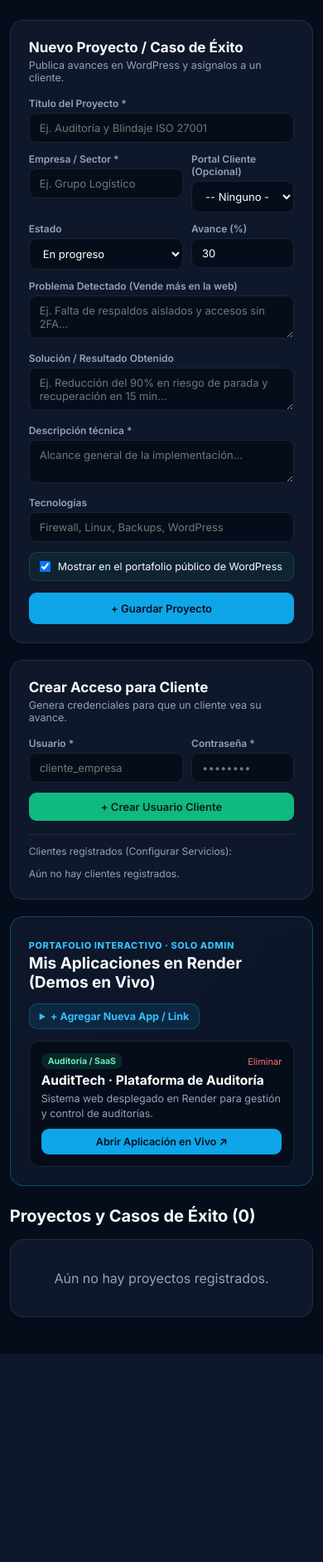
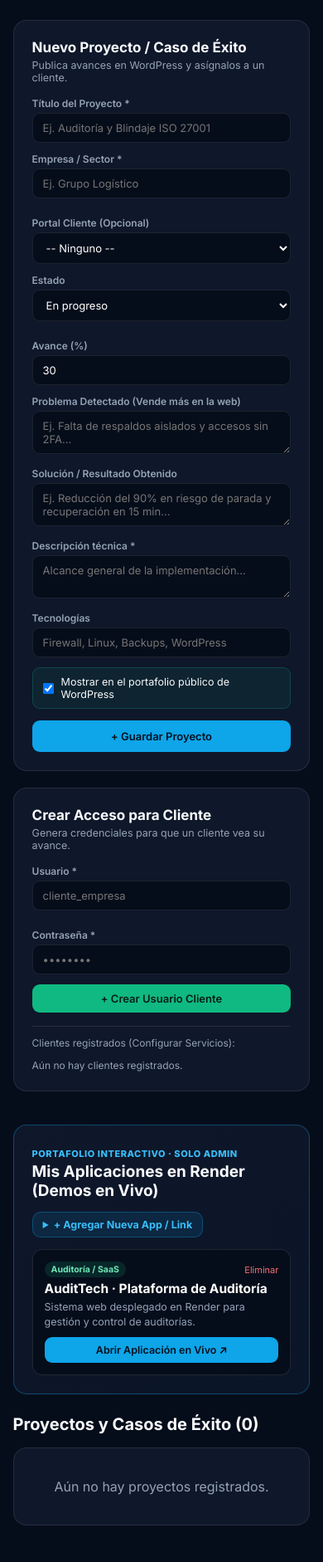
Before and after one commit to hccomputer1105/solucioneshc, a Django app: page /dashboard/ in a window 390 px wide. Shown: the part 101-1983 px from the top of the page at 83% size. Before the commit the page ends 1732 px from the top, so only its background shows below. Run offline with Django 5.2, Linux system fonts and the light colour scheme; the visitor is signed in with stand-in values (Sample User, id 1); data comes from the database, SQL or seed files in the repository; data that the repository does not hold is empty.

Commit message:
Listo para produccion en Render con nuevos mejora para la vista admin

```diff
--- a/templates/dashboard.html
+++ b/templates/dashboard.html
@@ -93,15 +93,22 @@
       border: 1px solid rgba(239, 68, 68, 0.3);
     }
 
+    /* LAYOUT RESPONSIVO: PC (2 columnas amplias) */
     .main-grid {
       width: 100%;
       max-width: 100%;
       margin: 24px 0;
       padding: 0 3%;
       display: grid;
-      grid-template-columns: 420px 1fr;
+      grid-template-columns: 420px minmax(0, 1fr);
       gap: 28px;
       align-items: start;
+    }
+
+    .col-izquierda,
+    .col-derecha {
+      width: 100%;
+      min-width: 0;
     }
 
     .panel-box {
@@ -139,6 +146,7 @@
     input[type="password"],
     input[type="email"],
     input[type="number"],
+    input[type="url"],
     select,
     textarea {
       width: 100%;
@@ -290,11 +298,26 @@
       padding: 22px;
     }
 
-    @media (max-width: 900px) {
+    /* TABLET (769px a 1100px: dos columnas proporcionales) */
+    @media (max-width: 1100px) {
+      .main-grid {
+        grid-template-columns: 340px minmax(0, 1fr);
+        gap: 20px;
+        padding: 0 2.5%;
+      }
+    }
 
+    /* TELÉFONO (768px o menos: una sola columna apilada al 100%) */
+    @media (max-width: 768px) {
       .main-grid,
-      .case-preview {
+      .case-preview,
+      .row-2 {
         grid-template-columns: 1fr;
+      }
+
+      .main-grid {
+        padding: 0 4%;
+        gap: 20px;
       }
     }
   </style>
@@ -312,16 +335,17 @@
   </header>
 
   {% if mensaje %}
-  <div style="max-width:1280px; margin:16px auto 0; padding:0 5%;">
-    <div
-      style="padding:12px 16px; border-radius:10px; background:rgba(16,185,129,0.15); border:1px solid rgba(16,185,129,0.4); color:#6EE7B7; font-size:13.5px;">
+  <div style="width:100%; margin:16px 0 0; padding:0 3%;">
+    <div style="padding:12px 16px; border-radius:10px; background:rgba(16,185,129,0.15); border:1px solid rgba(16,185,129,0.4); color:#6EE7B7; font-size:13.5px;">
       {{ mensaje }}
     </div>
   </div>
   {% endif %}
 
   <main class="main-grid">
-    <aside>
+
+    <!-- COLUMNA IZQUIERDA: FORMULARIOS Y CLIENTES -->
+    <aside class="col-izquierda">
       <!-- FORMULARIO NUEVO PROYECTO / CASO DE ÉXITO -->
       <div class="panel-box">
         <h2>Nuevo Proyecto / Caso de Éxito</h2>
@@ -365,18 +389,15 @@
           </div>
           <div class="field">
             <label>Problema Detectado (Vende más en la web)</label>
-            <textarea name="problema_detectado" rows="2"
-              placeholder="Ej. Falta de respaldos aislados y accesos sin 2FA..."></textarea>
+            <textarea name="problema_detectado" rows="2" placeholder="Ej. Falta de respaldos aislados y accesos sin 2FA..."></textarea>
           </div>
           <div class="field">
             <label>Solución / Resultado Obtenido</label>
-            <textarea name="resultado_obtenido" rows="2"
-              placeholder="Ej. Reducción del 90% en riesgo de parada y recuperación en 15 min..."></textarea>
+            <textarea name="resultado_obtenido" rows="2" placeholder="Ej. Reducción del 90% en riesgo de parada y recuperación en 15 min..."></textarea>
           </div>
           <div class="field">
             <label>Descripción técnica *</label>
-            <textarea name="descripcion" rows="2" placeholder="Alcance general de la implementación..."
-              required></textarea>
+            <textarea name="descripcion" rows="2" placeholder="Alcance general de la implementación..." required></textarea>
           </div>
           <div class="field">
             <label>Tecnologías</label>
@@ -415,52 +436,47 @@
         </form>
 
         <div style="margin-top:16px; border-top:1px solid var(--border); padding-top:12px;">
-          <span style="font-size:12px; color:var(--text-gray); display:block; margin-bottom:8px;">Clientes registrados
-            (Configurar Servicios):</span>
+          <span style="font-size:12px; color:var(--text-gray); display:block; margin-bottom:8px;">Clientes registrados (Configurar Servicios):</span>
           {% for c in clientes %}
           <div style="display:flex; justify-content:space-between; align-items:center; padding:6px 0; font-size:13px;">
             <span>{{ c.username }}</span>
             <div style="display:flex; gap:6px;">
-              <a href="{% url 'admin_gestionar_tarjeta' c.id %}" class="btn btn-ghost"
-                style="padding:5px 9px; font-size:11px;">Tarjeta</a>
-              <a href="{% url 'admin_gestionar_publicidad' c.id %}" class="btn btn-ghost"
-                style="padding:5px 9px; font-size:11px; color:#38BDF8;">Publicidad</a>
+              <a href="{% url 'admin_gestionar_tarjeta' c.id %}" class="btn btn-ghost" style="padding:5px 9px; font-size:11px;">Tarjeta</a>
+              <a href="{% url 'admin_gestionar_publicidad' c.id %}" class="btn btn-ghost" style="padding:5px 9px; font-size:11px; color:#38BDF8;">Publicidad</a>
             </div>
           </div>
-    </aside>
           {% empty %}
           <span style="font-size:12px; color:var(--text-gray);">Aún no hay clientes registrados.</span>
           {% endfor %}
         </div>
       </div>
+    </aside>
+
+    <!-- COLUMNA DERECHA: PAGOS PENDIENTES, APPS EN RENDER Y PROYECTOS -->
+    <section class="col-derecha">
 
       {% if pagos_pendientes %}
       <div class="panel-box" style="border-color:rgba(245,158,11,0.45); background:rgba(245,158,11,0.07);">
-      <h3 style="font-size:16px; color:#FCD34D; margin-bottom:10px;">Pagos de Tarjetas Digitales por Validar ({{
-        pagos_pendientes|length }})</h3>
+        <h3 style="font-size:16px; color:#FCD34D; margin-bottom:10px;">Pagos de Tarjetas Digitales por Validar ({{ pagos_pendientes|length }})</h3>
         {% for pago in pagos_pendientes %}
-      <div
-        style="display:flex; justify-content:space-between; align-items:center; flex-wrap:wrap; gap:10px; padding:10px 0; border-bottom:1px solid rgba(255,255,255,0.08); font-size:13px;">
+        <div style="display:flex; justify-content:space-between; align-items:center; flex-wrap:wrap; gap:10px; padding:10px 0; border-bottom:1px solid rgba(255,255,255,0.08); font-size:13px;">
           <div>
             <strong>{{ pago.tarjeta.codigo_suscripcion }}</strong> ({{ pago.tarjeta.nombre_completo }}) —
-          {{ pago.get_plan_solicitado_display }} · {{ pago.metodo_pago }} · Ref: <strong>{{ pago.referencia
-            }}</strong>
+            {{ pago.get_plan_solicitado_display }} · {{ pago.metodo_pago }} · Ref: <strong>{{ pago.referencia }}</strong>
             ({{ pago.monto }})
-          {% if pago.comprobante %}<a href="{{ pago.comprobante.url }}" target="_blank"
-            style="color:#38BDF8; margin-left:6px;">[Ver Capture]</a>{% endif %}
+            {% if pago.comprobante %}
+            <a href="{{ pago.comprobante.url }}" target="_blank" style="color:#38BDF8; margin-left:6px;">[Ver Capture]</a>
+            {% endif %}
           </div>
           <div style="display:flex; gap:6px;">
-          <a href="{% url 'admin_validar_pago' pago.id 'aprobar' %}" class="btn btn-emerald"
-            style="padding:6px 12px; font-size:12px;">Aprobar y Renovar</a>
-          <a href="{% url 'admin_validar_pago' pago.id 'rechazar' %}" class="btn btn-danger"
-            style="padding:6px 12px; font-size:12px;">Rechazar</a>
+            <a href="{% url 'admin_validar_pago' pago.id 'aprobar' %}" class="btn btn-emerald" style="padding:6px 12px; font-size:12px;">Aprobar y Renovar</a>
+            <a href="{% url 'admin_validar_pago' pago.id 'rechazar' %}" class="btn btn-danger" style="padding:6px 12px; font-size:12px;">Rechazar</a>
           </div>
         </div>
         {% endfor %}
       </div>
       {% endif %}
-    <!-- LISTADO DE PROYECTOS -->
-    <section>
+
       <!-- SECCIÓN EXCLUSIVA ADMIN GENERAL: MIS APPS Y DEMOS EN RENDER -->
       <div class="panel-box" style="margin-bottom: 24px; border: 1px solid rgba(14, 165, 233, 0.35); background: linear-gradient(145deg, #0F172A, #0B1528);">
         <div style="display:flex; justify-content:space-between; align-items:center; flex-wrap:wrap; gap:10px; margin-bottom:14px;">
@@ -470,7 +486,7 @@
           </div>
           <details style="background:rgba(14,165,233,0.12); border:1px solid rgba(14,165,233,0.3); border-radius:10px; padding:7px 12px;">
             <summary style="cursor:pointer; font-size:12.5px; font-weight:700; color:#38BDF8;">+ Agregar Nueva App / Link</summary>
-            <form method="POST" style="margin-top:12px; display:grid; gap:8px; min-width:280px;">
+            <form method="POST" style="margin-top:12px; display:grid; gap:8px; min-width:260px;">
               {% csrf_token %}
               <input type="hidden" name="accion" value="crear_app_demo">
               <input type="text" name="app_nombre" placeholder="Nombre (Ej: AuditTech)" required>
@@ -508,6 +524,8 @@
           {% endfor %}
         </div>
       </div>
+
+      <!-- LISTADO DE PROYECTOS Y CASOS DE ÉXITO -->
       <h2 style="font-size:20px; margin-bottom:16px;">Proyectos y Casos de Éxito ({{ proyectos|length }})</h2>
 
       <div class="project-list">
@@ -563,6 +581,7 @@
         </div>
         {% endfor %}
       </div>
+
     </section>
   </main>
 
@@ -574,8 +593,7 @@
         {% csrf_token %}
         <div class="field"><label>Título</label><input type="text" name="titulo" id="edit-titulo" required></div>
         <div class="row-2">
-          <div class="field"><label>Empresa / Sector</label><input type="text" name="cliente" id="edit-cliente"
-              required></div>
+          <div class="field"><label>Empresa / Sector</label><input type="text" name="cliente" id="edit-cliente" required></div>
           <div class="field">
             <label>Cliente Asignado</label>
             <select name="cliente_usuario" id="edit-cliente-usuario">
@@ -595,15 +613,11 @@
               <option value="Completado">Completado</option>
             </select>
           </div>
-          <div class="field"><label>Avance (%)</label><input type="number" name="progreso" id="edit-progreso" min="0"
-              max="100" required></div>
+          <div class="field"><label>Avance (%)</label><input type="number" name="progreso" id="edit-progreso" min="0" max="100" required></div>
         </div>
-        <div class="field"><label>Problema Detectado</label><textarea name="problema_detectado" id="edit-problema"
-            rows="2"></textarea></div>
-        <div class="field"><label>Solución / Resultado Obtenido</label><textarea name="resultado_obtenido"
-            id="edit-resultado" rows="2"></textarea></div>
-        <div class="field"><label>Descripción</label><textarea name="descripcion" id="edit-descripcion" rows="2"
-            required></textarea></div>
+        <div class="field"><label>Problema Detectado</label><textarea name="problema_detectado" id="edit-problema" rows="2"></textarea></div>
+        <div class="field"><label>Solución / Resultado Obtenido</label><textarea name="resultado_obtenido" id="edit-resultado" rows="2"></textarea></div>
+        <div class="field"><label>Descripción</label><textarea name="descripcion" id="edit-descripcion" rows="2" required></textarea></div>
         <div class="field"><label>Tecnologías</label><input type="text" name="tecnologias" id="edit-tecnologias"></div>
         <label class="checkbox-row">
           <input type="checkbox" name="visible_en_web" id="edit-visible">
```
Lines whose indentation alone changed are shown as unchanged.
